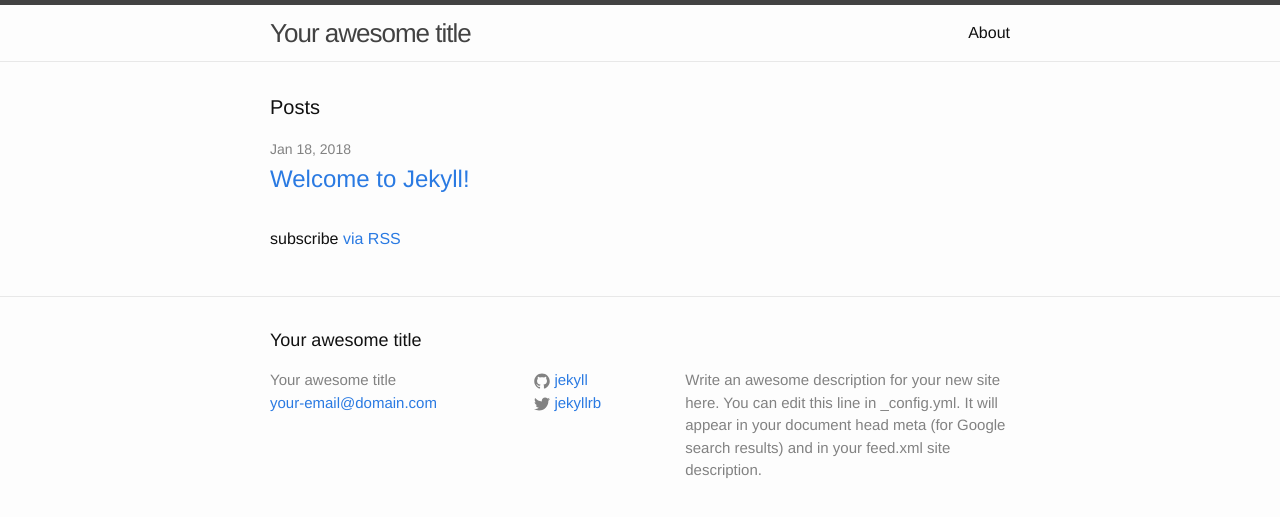
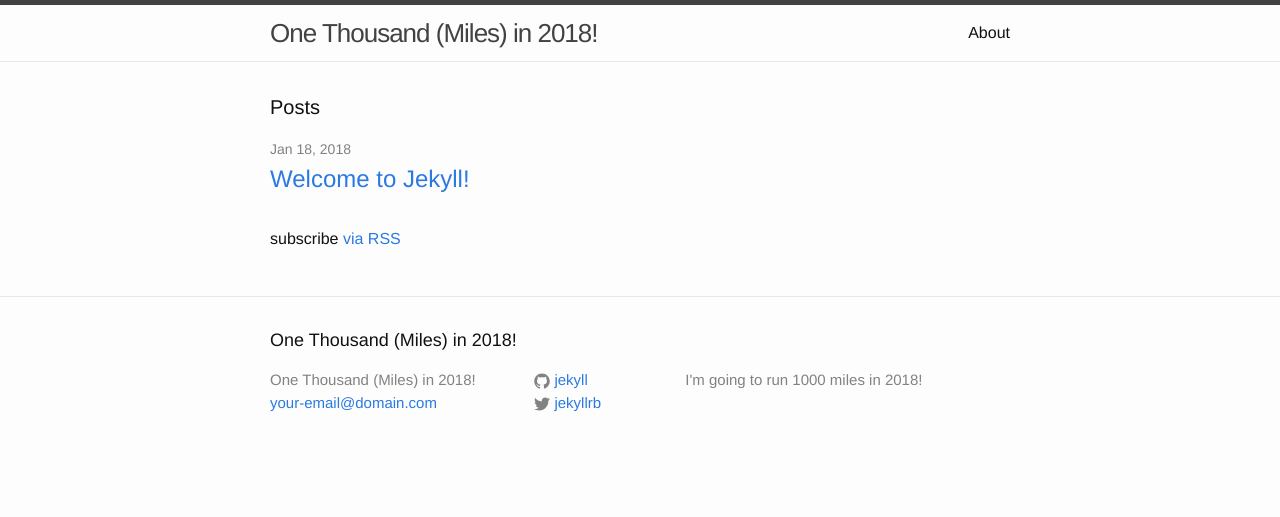
Before and after one commit to dcchambers/one-thousand, a Jekyll site: the page built from index.html, in a window 1280 px wide. Shown: the top 517 px of the page. Built offline with Jekyll 4.4.1, drawn with Linux system fonts in a browser that asks for light colours.

Commit message:
update title and description

```diff
--- a/_config.yml
+++ b/_config.yml
@@ -6,12 +6,10 @@
 # 'jekyll serve'. If you change this file, please restart the server process.
 
 # Site settings
-title: Your awesome title
+title: One Thousand (Miles) in 2018!
 email: your-email@domain.com
 description: > # this means to ignore newlines until "baseurl:"
-  Write an awesome description for your new site here. You can edit this
-  line in _config.yml. It will appear in your document head meta (for
-  Google search results) and in your feed.xml site description.
+  I'm going to run 1000 miles in 2018!
 baseurl: "" # the subpath of your site, e.g. /blog
 url: "http://yourdomain.com" # the base hostname & protocol for your site
 twitter_username: jekyllrb
```
